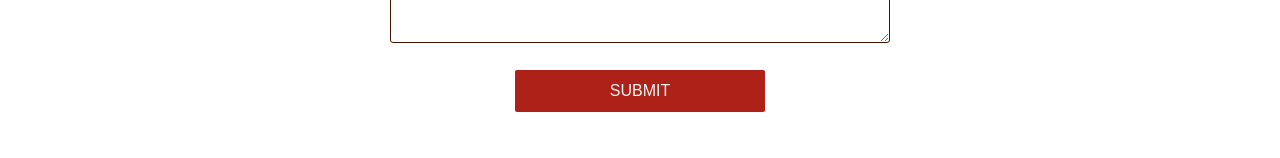
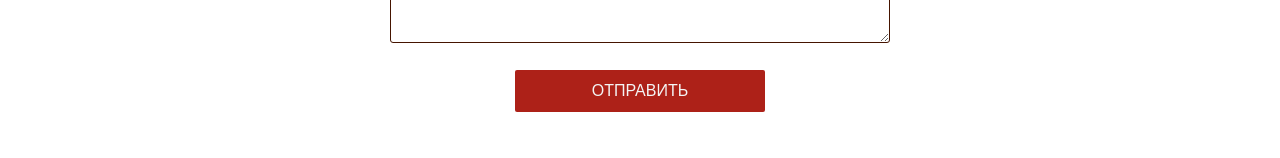
Before and after one commit to eelok/smilebusters, a React (Create React App) app: page /contact in a window 1280 px wide. Shown: the part 621-779 px from the top of the page. Built offline with nearby package versions, Linux system fonts and the light colour scheme.

Commit message:
change language

```diff
--- a/src/pages/contact/contact-page-component.jsx
+++ b/src/pages/contact/contact-page-component.jsx
@@ -59,7 +59,7 @@ const ContactPage = () => {
                         />
                     </div>
                     <div className='group'>
-                        <button className='btn bnt-contact group__submit' type="submit" name='submit'>Submit</button>
+                        <button className='btn bnt-contact group__submit' type="submit" name='submit'>Отправить</button>
                     </div>
                 </form>
             </section>
```
